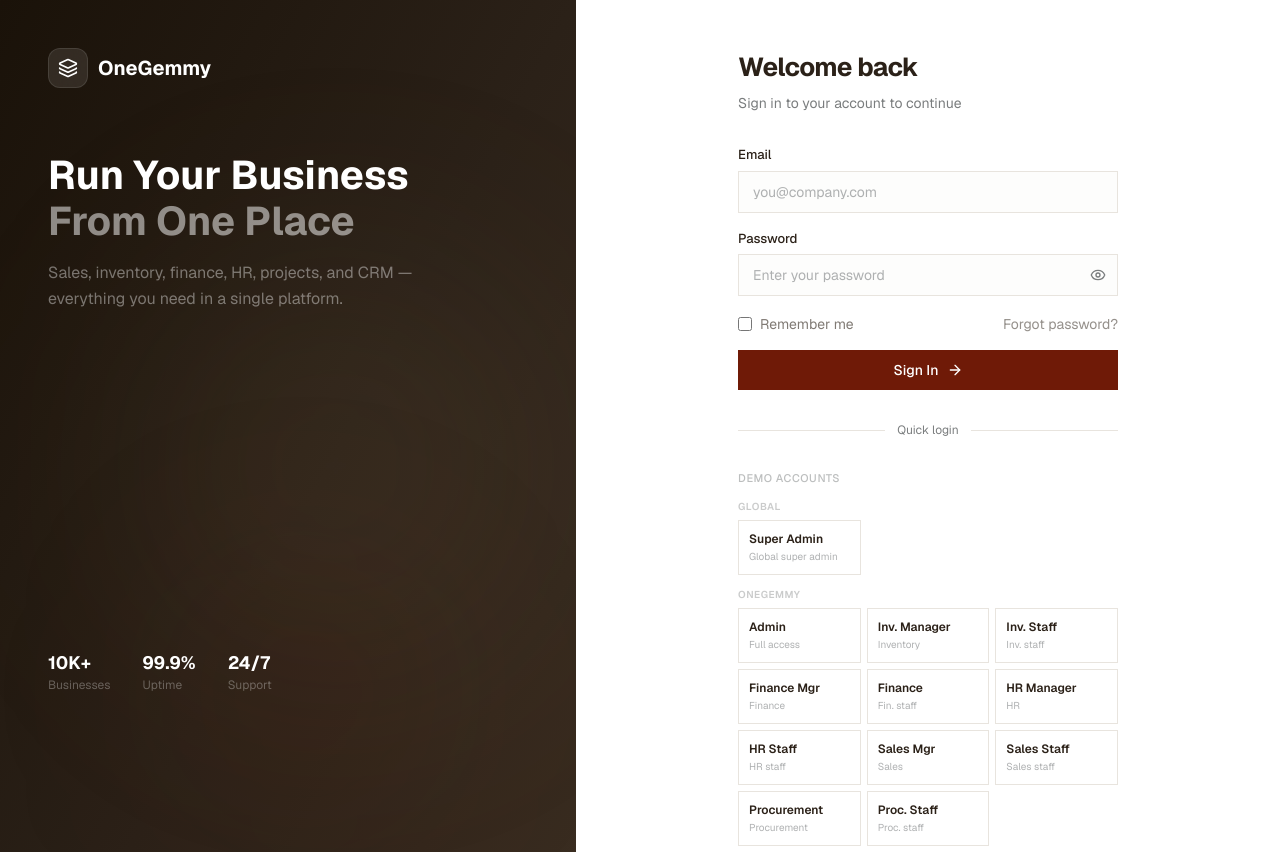
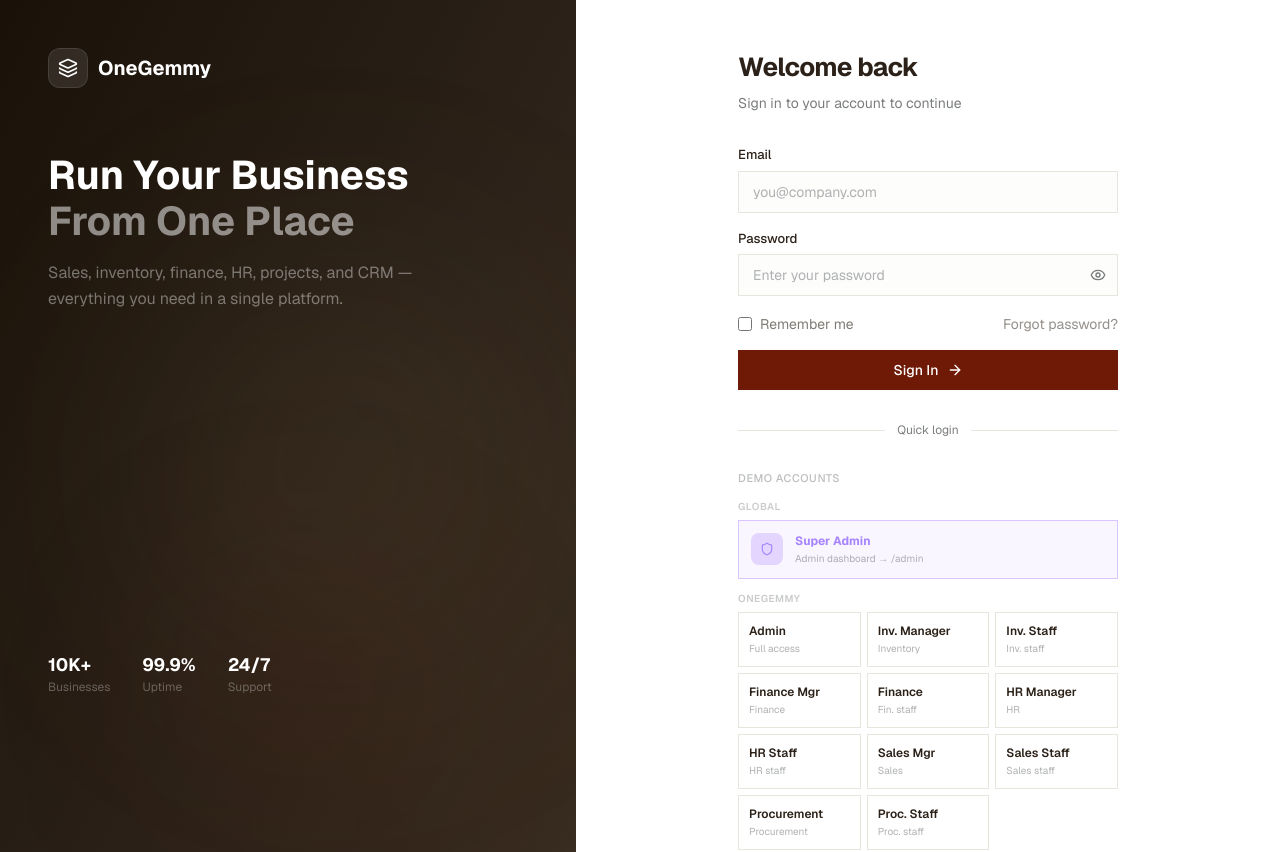
Before and after one commit to gemmyconnectltd/onegemmy, a Next.js app in the folder frontend/: page /login in a window 1280 px wide. Shown: the top 852 px of the page. Built offline with nearby package versions, Linux system fonts and the light colour scheme; no server answers.

Commit message:
feat: login page redirects superadmin to /admin, distinct super admin quick-login button

```diff
--- a/frontend/src/app/(auth)/login/page.tsx
+++ b/frontend/src/app/(auth)/login/page.tsx
@@ -3,7 +3,7 @@
 import { useState } from "react";
 import Link from "next/link";
 import { useRouter } from "next/navigation";
-import { Layers, Eye, EyeOff, AlertCircle, ArrowRight, Loader2 } from "lucide-react";
+import { Layers, Eye, EyeOff, AlertCircle, ArrowRight, Loader2, Shield } from "lucide-react";
 import { useAuth } from "@/lib/auth";
 import { usePageTitle } from "@/lib/pageTitles";
 
@@ -25,7 +25,13 @@ export default function LoginPage() {
     setLoading(true);
     const success = await login(email, password, tenantSlug);
     if (success) {
-      router.push("/dashboard");
+      // redirect superadmin to admin dashboard, everyone else to ERP
+      const token = localStorage.getItem("onegemmy_token");
+      let isSuperAdmin = false;
+      if (token) {
+        try { isSuperAdmin = JSON.parse(atob(token.split(".")[1]))?.role === "superadmin"; } catch {}
+      }
+      router.push(isSuperAdmin ? "/admin" : "/dashboard");
     } else {
       setError("Invalid email or password");
     }
@@ -194,7 +200,7 @@ export default function LoginPage() {
               {
                 tenant: "Global", slug: undefined,
                 users: [
-                  { label: "Super Admin", email: "superadmin@onegemmy.com", password: "superadmin123", desc: "Global super admin" },
+                  { label: "Super Admin", email: "superadmin@onegemmy.com", password: "superadmin123", desc: "Admin dashboard", isSuper: true },
                 ],
               },
               {
@@ -224,11 +230,28 @@ export default function LoginPage() {
                   { label: "HR Manager",   email: "hr.manager@freshmart.rw",          password: "user123",  desc: "HR" },
                 ],
               },
-            ] as { tenant: string; slug: string | undefined; users: { label: string; email: string; password: string; desc: string }[] }[]).map((group) => (
+            ] as { tenant: string; slug: string | undefined; users: { label: string; email: string; password: string; desc: string; isSuper?: boolean }[] }[]).map((group) => (
               <div key={group.tenant}>
                 <p className="text-[10px] text-muted/40 uppercase tracking-wider font-semibold mb-1.5">{group.tenant}</p>
                 <div className="grid grid-cols-3 gap-1.5">
                   {group.users.map((demo) => (
+                    demo.isSuper ? (
+                      <button
+                        key={demo.email}
+                        type="button"
+                        disabled={loading}
+                        onClick={() => { setEmail(demo.email); setPassword(demo.password); setTenantSlug(group.slug); }}
+                        className="col-span-3 border border-violet-500/30 bg-violet-500/5 p-3 hover:bg-violet-500/10 hover:border-violet-500/50 transition-all text-left cursor-pointer group disabled:opacity-50 flex items-center gap-3"
+                      >
+                        <div className="w-8 h-8 rounded-lg bg-violet-500/20 flex items-center justify-center flex-shrink-0">
+                          <Shield size={14} className="text-violet-400" />
+                        </div>
+                        <div>
+                          <p className="text-xs font-bold text-violet-400">{demo.label}</p>
+                          <p className="text-[10px] text-muted/60 mt-0.5">{demo.desc} → /admin</p>
+                        </div>
+                      </button>
+                    ) : (
                       <button
                         key={demo.email}
                         type="button"
@@ -239,6 +262,7 @@ export default function LoginPage() {
                         <p className="text-xs font-semibold text-foreground group-hover:text-[#6f1a07] transition-colors">{demo.label}</p>
                         <p className="text-[10px] text-muted/60 mt-0.5">{demo.desc}</p>
                       </button>
+                    )
                   ))}
                 </div>
               </div>
```
Lines whose indentation alone changed are shown as unchanged.
